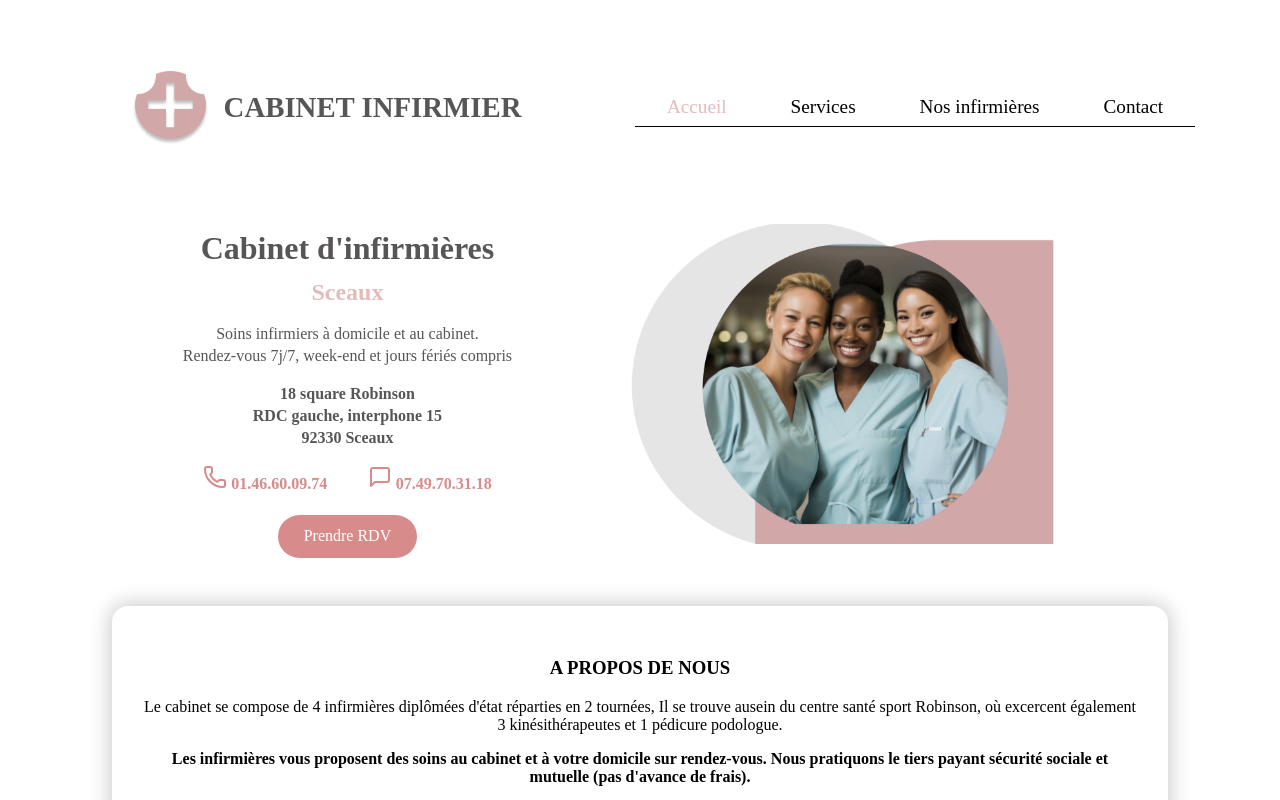
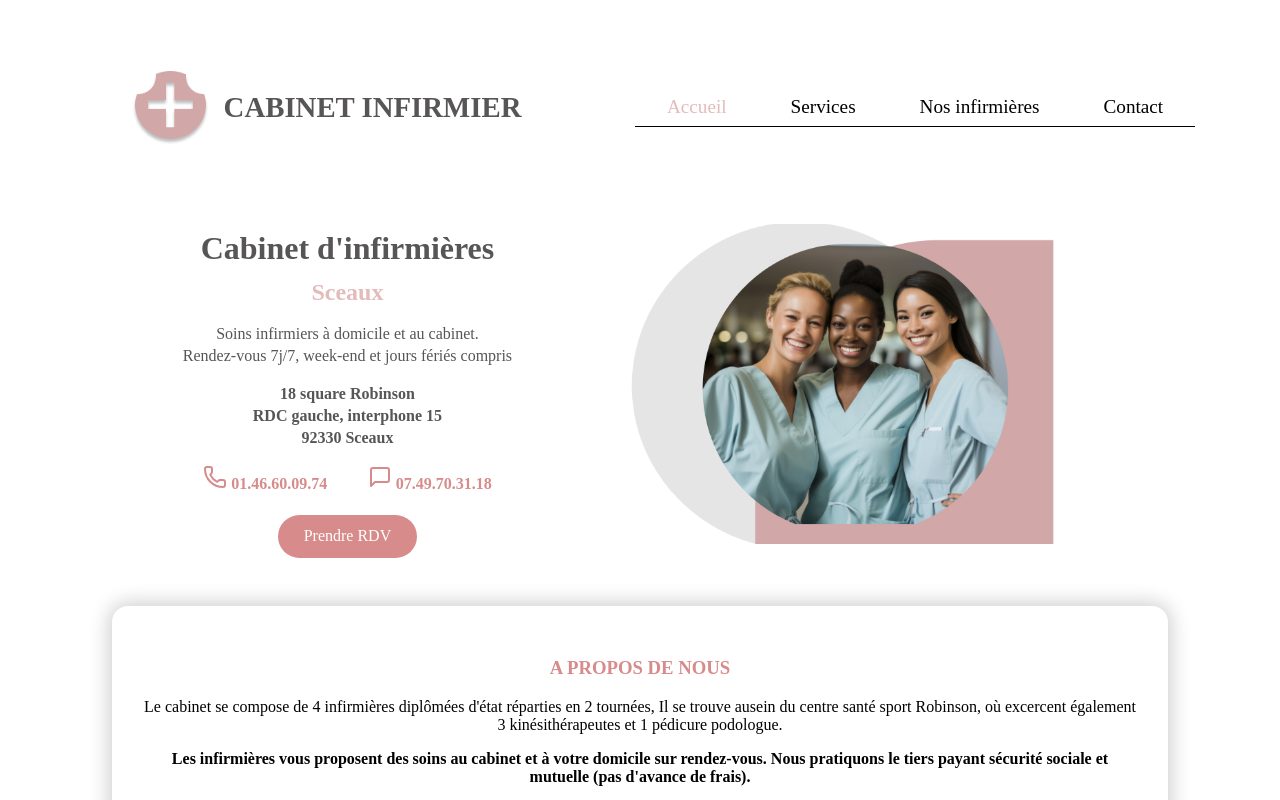
Before and after one commit to Cabinet-Infirmier/cabinet-infirmier-sceaux, a React (Vite) app: page / in a window 1280 px wide. Shown: the top 800 px of the page. Built offline with nearby package versions, Linux system fonts and the light colour scheme.

Commit message:
change title color

```diff
--- a/src/components/squareInfo/SquareInfo.module.css
+++ b/src/components/squareInfo/SquareInfo.module.css
@@ -7,3 +7,7 @@
   padding: 2rem;
   margin: 3rem auto 3rem auto;
 }
+
+.squareInfo h3 {
+  color: #d78b8b;
+}
--- a/src/components/squareInfo/Squareinfo.jsx
+++ b/src/components/squareInfo/Squareinfo.jsx
@@ -4,7 +4,7 @@ import Button from "../button/Button";
 export default function SquareInfo() {
   return (
     <div className={styles.squareInfo}>
-      <h3 className="pink">A PROPOS DE NOUS</h3>
+      <h3>A PROPOS DE NOUS</h3>
       <p>
         Le cabinet se compose de 4 infirmières diplômées d&apos;état réparties
         en 2 tournées, Il se trouve ausein du centre santé sport Robinson, où
```
